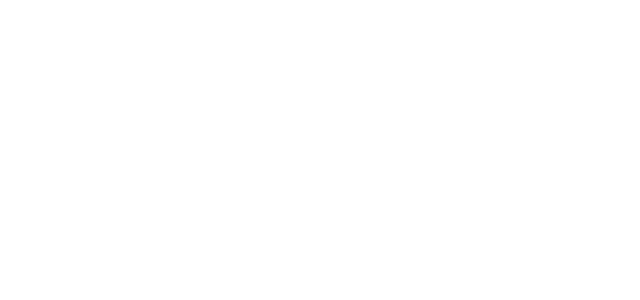
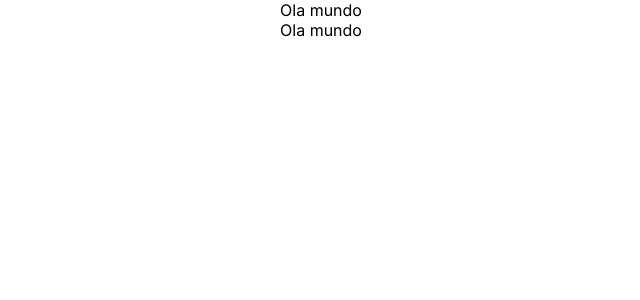
Before and after one commit to JLK-Tecnologias/Fmu, a Next.js app: page / in a window 1280 px wide. Shown: the top 300 px of the page, without its empty margins (319-959 px from the left). Built offline with nearby package versions, Linux system fonts and the light colour scheme.

Commit message:
config de  pastas de supensão

```diff
--- a/app/layout.js
+++ b/app/layout.js
@@ -4,8 +4,8 @@ import "./globals.css";
 const inter = Inter({ subsets: ["latin"] });
 
 export const metadata = {
-  title: "Create Next App",
-  description: "Generated by create next app",
+  title: "FMU",
+  description: "Faculdade EAD",
 };
 
 export default function RootLayout({ children }) {
--- a/app/page.js
+++ b/app/page.js
@@ -3,7 +3,8 @@ import styles from "./page.module.css";
 export default function Home() {
   return (
     <main className={styles.main}>
-
+        <p>Ola mundo</p>
+        <p>Ola mundo</p>
     </main>
   );
 }
--- a/app/page.module.css
+++ b/app/page.module.css
@@ -1,8 +1,9 @@
 .main {
   display: flex;
   flex-direction: column;
-  justify-content: space-between;
   align-items: center;
-  padding: 6rem;
+  padding: 0 2%;
   min-height: 100vh;
+  margin: 0 auto;
+  max-width: 1366px;
 }
```
Also changed, not shown: app/error.js (added, +16 -0 lines), app/loading.js (added, +7 -0 lines), app/not-found.js (added, +10 -0 lines).
